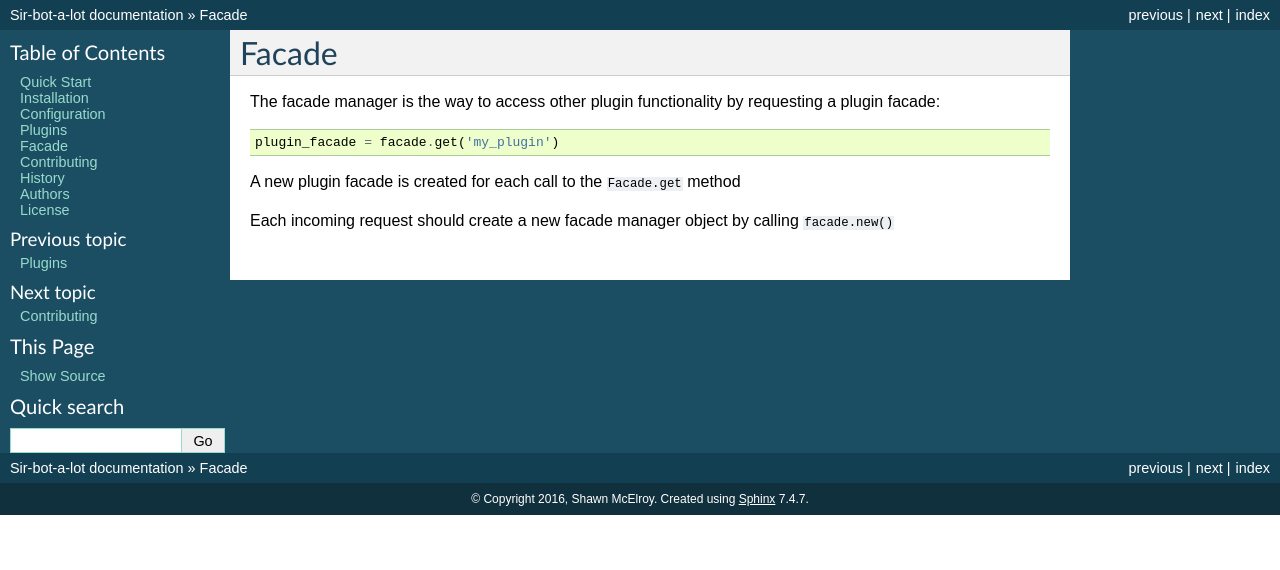
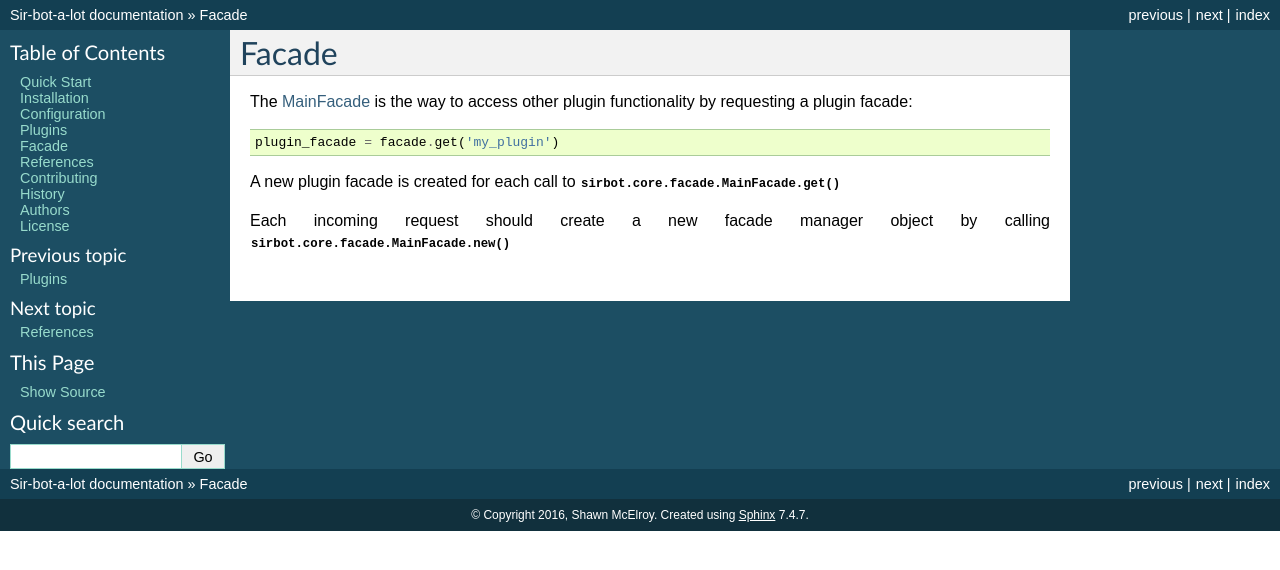
Before and after one commit to pyslackers/sir-bot-a-lot, a Sphinx documentation site: the page built from docs/facade.rst, in a window 1280 px wide. Shown: the top 570 px of the page. Built offline with Sphinx 7.4.7, drawn with Linux system fonts in a browser that asks for light colours; the version number could not be read and is left out.

Commit message:
Improve documentation #4

```diff
--- a/docs/conf.py
+++ b/docs/conf.py
@@ -42,7 +42,8 @@ import sirbot  # noqa
 
 # Add any Sphinx extension module names here, as strings. They can be
 # extensions coming with Sphinx (named 'sphinx.ext.*') or your custom ones.
-extensions = ['sphinx.ext.autodoc', 'sphinx.ext.viewcode']
+extensions = ['sphinx.ext.autodoc', 'sphinx.ext.viewcode',
+              'sphinxcontrib.asyncio', 'sphinxcontrib.napoleon']
 suppress_warnings = ['image.nonlocal_uri']
 
 # Add any paths that contain templates here, relative to this directory.
--- a/docs/facade.rst
+++ b/docs/facade.rst
@@ -1,13 +1,15 @@
+.. _facade:
+
 ======
 Facade
 ======
 
-The facade manager is the way to access other plugin functionality by requesting a plugin facade:
+The :ref:`references_facade` is the way to access other plugin functionality by requesting a plugin facade:
 
 .. code-block:: python
 
     plugin_facade = facade.get('my_plugin')
 
-A new plugin facade is created for each call to the :code:`Facade.get` method
+A new plugin facade is created for each call to :meth:`sirbot.core.facade.MainFacade.get`
 
-Each incoming request should create a new facade manager object by calling :code:`facade.new()`
+Each incoming request should create a new facade manager object by calling :meth:`sirbot.core.facade.MainFacade.new`
--- a/docs/index.rst
+++ b/docs/index.rst
@@ -18,6 +18,7 @@ Want to join? `Get an invite`_ !
    configuration
    plugins
    facade
+   references
    contributing
    history
    authors
```
Also changed, not shown: docs/plugins.rst (+5 -11 lines), docs/references.rst (added, +49 -0 lines), 10 other files.
